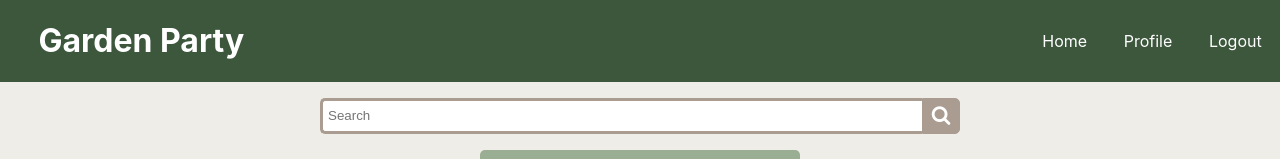
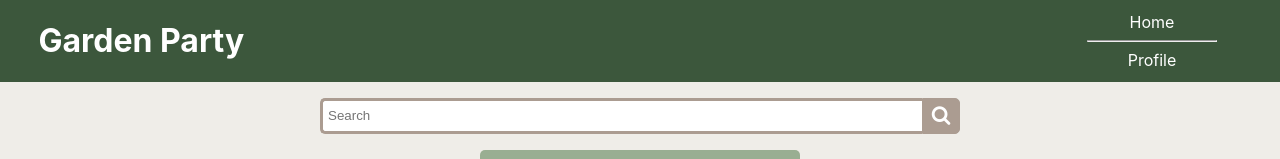
Before and after one commit to veg-share/frontend-ui, a React (Create React App) app: page / in a window 1280 px wide. Shown: the top 159 px of the page. Built offline with nearby package versions, Linux system fonts and the light colour scheme.

Commit message:
Change styling on header links

```diff
--- a/src/components/Header/Header.css
+++ b/src/components/Header/Header.css
@@ -12,14 +12,19 @@
 }
 
 .profile-link,
-.home-link,
-.logout-link {
+.home-link {
   color: #ffffff;
   text-decoration: none;
+}
+
+.header-line {
+  width: 50%;
 }
 
 .header-links {
   width: 20%;
   display: flex;
+  flex-direction: column;
   justify-content: space-around;
+  align-items: center;
 }
--- a/src/components/Header/Header.js
+++ b/src/components/Header/Header.js
@@ -8,8 +8,8 @@ const Header = () => {
       <h1 className='veg-share-title'>Garden Party</h1>
       <div className='header-links'>
         <Link className='home-link' to='/'>Home</Link>
+        <hr className='header-line' />
         <Link className='profile-link' to='/profile'>Profile</Link>
-        <Link className='logout-link'>Logout</Link>
       </div>
     </header>
   )
```
